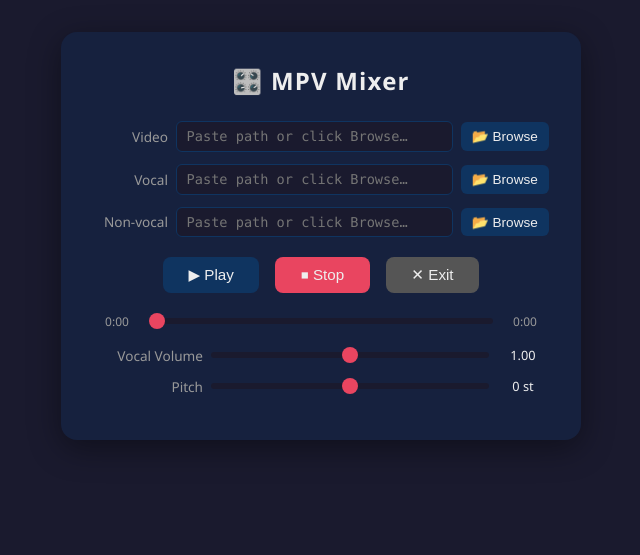
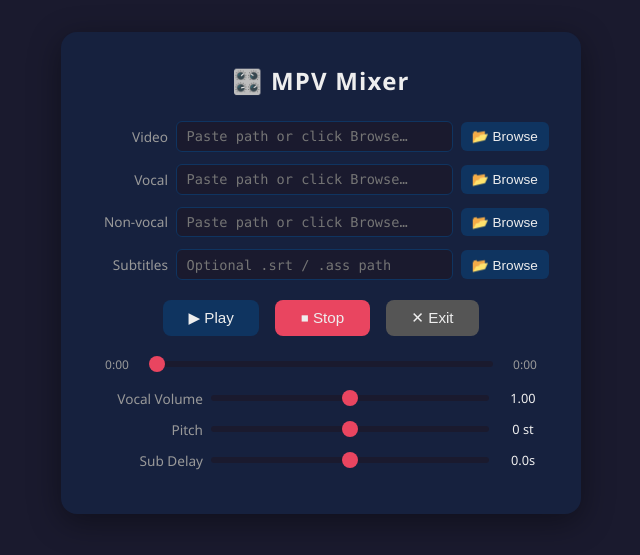
Before and after one commit to kagebarton/whisper2srt, a Flask app: page / in a window 1280 px wide. Shown: the top 555 px of the page, without its empty margins (319-959 px from the left). Run offline with Flask 3, Linux system fonts and the light colour scheme.

Commit message:
subtitle delay and QR code

```diff
--- a/mpv/app.py
+++ b/mpv/app.py
@@ -1,5 +1,6 @@
 import os
 import json
+import signal
 import subprocess
 import socket
 import threading
@@ -12,6 +13,7 @@ app = Flask(__name__)
 # ── State ──────────────────────────────────────────────────────────────────────
 IPC_SOCKET = "/tmp/mpv-socket"
 NONVOCAL_VOL = 1.0  # fixed
+QR_CODE = os.path.join(os.path.dirname(os.path.abspath(__file__)), "qrcode.png")
 
 def semitones_to_pitch(st):
     """Convert semitone offset to MPV rubberband pitch multiplier."""
@@ -21,6 +23,8 @@ state = {
     "video_path": None,
     "vocal_path": None,
     "nonvocal_path": None,
+    "subtitle_path": None,
+    "subtitle_delay": 0.0,       # seconds, positive = delay, negative = advance
     "vocal_volume": 1.0,
     "semitones": 0,            # -6 to +6, mapped to pitch via 2^(st/12)
     "playing": False,
@@ -36,8 +40,12 @@ poll_stop = threading.Event()
 # ── Helpers ────────────────────────────────────────────────────────────────────
 
 def build_filter_complex(vocal_vol, pitch):
-    """Rebuild the lavfi-complex string with per-track rubberband settings."""
+    """Rebuild the lavfi-complex string with per-track rubberband settings and QR overlay."""
     return (
+        # QR code overlay: loop the single-frame PNG and overlay on video
+        f'movie={QR_CODE},loop=loop=-1:size=1[qr];'
+        f'[vid1][qr]overlay=0:0[vo];'
+        # Vocal stem: volume + pitch shift (formant-preserved for voice)
         f'[aid2]volume@vocalvol={vocal_vol},'
         f'rubberband@vocalrb=pitch={pitch}'
         f':window=long'
@@ -47,6 +55,7 @@ def build_filter_complex(vocal_vol, pitch):
         f':formant=preserved'
         f':channels=together'
         f'[vocal];'
+        # Non-vocal stem: fixed volume + pitch shift (formant-shifted for instruments)
         f'[aid3]volume@nonvocalvol={NONVOCAL_VOL},'
         f'rubberband@nonvocalrb=pitch={pitch}'
         f':window=standard'
@@ -87,6 +96,8 @@ def launch_mpv():
         f'--input-ipc-server={IPC_SOCKET}',
         "--no-terminal",
     ]
+    if state["subtitle_path"]:
+        cmd.insert(2, f'--sub-file={state["subtitle_path"]}')
     mpv_proc = subprocess.Popen(cmd, stdout=subprocess.DEVNULL, stderr=subprocess.DEVNULL)
     # give MPV a moment to create the socket
     time.sleep(0.5)
@@ -111,8 +122,16 @@ def stop_mpv():
 
 
 def poll_position():
-    """Periodically query MPV for time-pos and duration."""
+    """Periodically query MPV for time-pos and duration. Clears playing state if MPV exits."""
     while not poll_stop.is_set():
+        # If MPV exited naturally (song ended), reset state
+        if mpv_proc is not None and mpv_proc.poll() is not None:
+            state["playing"] = False
+            state["position"] = 0.0
+            state["duration"] = 0.0
+            poll_stop.set()
+            break
+
         try:
             with socket.socket(socket.AF_UNIX, socket.SOCK_STREAM) as s:
                 s.connect(IPC_SOCKET)
@@ -154,6 +173,7 @@ def set_files():
     state["video_path"] = data.get("video")
     state["vocal_path"] = data.get("vocal")
     state["nonvocal_path"] = data.get("nonvocal")
+    state["subtitle_path"] = data.get("subtitle")
     return jsonify({"ok": True})
 
 
@@ -168,6 +188,8 @@ def play():
     state["playing"] = True
     poll_stop.clear()
     global poll_thread
+    if poll_thread is not None:
+        poll_thread.join(timeout=1)
     poll_thread = threading.Thread(target=poll_position, daemon=True)
     poll_thread.start()
     return jsonify({"ok": True})
@@ -201,8 +223,6 @@ def exit_app():
         func()
     else:
         # Fallback for Werkzeug >= 2.1 (shutdown removed)
-        import signal
-        import os
         os.kill(os.getpid(), signal.SIGINT)
     return jsonify({"ok": True})
 
@@ -235,6 +255,16 @@ def set_pitch():
     return jsonify({"ok": True})
 
 
+@app.route("/api/sub_delay", methods=["POST"])
+def set_sub_delay():
+    """Set subtitle delay in seconds (positive = delay, negative = advance)."""
+    delay = request.json.get("delay", 0)
+    state["subtitle_delay"] = float(delay)
+    if state["playing"]:
+        send_mpv_command({"command": ["set_property", "sub-delay", float(delay)]})
+    return jsonify({"ok": True})
+
+
 @app.route("/api/status", methods=["GET"])
 def status():
     return jsonify({
@@ -243,6 +273,7 @@ def status():
         "duration": state["duration"],
         "vocal_volume": state["vocal_volume"],
         "semitones": state["semitones"],
+        "subtitle_delay": state["subtitle_delay"],
     })
 
 
--- a/mpv/templates/index.html
+++ b/mpv/templates/index.html
@@ -280,6 +280,11 @@
     <input type="text" id="nonvocalPath" placeholder="Paste path or click Browse…" value="{{ state.nonvocal_path or '' }}">
     <button onclick="openBrowser('nonvocal')">📂 Browse</button>
   </div>
+  <div class="file-row">
+    <label>Subtitles</label>
+    <input type="text" id="subtitlePath" placeholder="Optional .srt / .ass path" value="{{ state.subtitle_path or '' }}">
+    <button onclick="openBrowser('subtitle')">📂 Browse</button>
+  </div>
 
   <!-- Transport -->
   <div class="transport">
@@ -308,6 +313,13 @@
     <input type="range" id="pitchSlider" min="-6" max="6" step="1" value="{{ state.semitones }}">
     <span class="val" id="pitchVal">{{ '%+d st' % state.semitones if state.semitones else '0 st' }}</span>
   </div>
+
+  <!-- Subtitle delay -->
+  <div class="slider-row">
+    <label>Sub Delay</label>
+    <input type="range" id="subDelaySlider" min="-5000" max="5000" step="50" value="{{ (state.subtitle_delay * 1000) | int }}">
+    <span class="val" id="subDelayVal">{{ '%+.1fs' % state.subtitle_delay if state.subtitle_delay else '0.0s' }}</span>
+  </div>
 </div>
 
 <!-- File browser modal -->
@@ -332,6 +344,7 @@
     video: document.getElementById('videoPath').value || null,
     vocal: document.getElementById('vocalPath').value || null,
     nonvocal: document.getElementById('nonvocalPath').value || null,
+    subtitle: document.getElementById('subtitlePath').value || null,
   };
   let playing = document.getElementById('playPauseBtn').textContent.includes('Pause');
   let seeking = false;
@@ -346,7 +359,7 @@
   let browseEntries = [];        // current directory entries
 
   // ── Text fields → send paths on change ─────────────────
-  ['video', 'vocal', 'nonvocal'].forEach(kind => {
+  ['video', 'vocal', 'nonvocal', 'subtitle'].forEach(kind => {
     const el = document.getElementById(kind + 'Path');
     el.addEventListener('change', () => {
       files[kind] = el.value.trim() || null;
@@ -416,11 +429,10 @@
     browseEntries.forEach((entry, i) => {
       const icon = entry.is_dir ? '📁' : '📄';
       const iconClass = entry.is_dir ? 'icon dir' : 'icon';
-      const cls = entry.is_dir ? '' : '' ;
       const clickHandler = entry.is_dir
         ? `onclick="navigateTo('${escapeAttr(entry.path)}')"`
         : `onclick="selectFile('${escapeAttr(entry.path)}', this)"`;
-      html += `<div class="entry ${cls}" data-idx="${i}" ${clickHandler}>
+      html += `<div class="entry" data-idx="${i}" ${clickHandler}>
         <span class="${iconClass}">${icon}</span>
         <span class="name">${escapeHtml(entry.name)}</span>
       </div>`;
@@ -545,6 +557,24 @@
     });
   });
 
+  // ── Subtitle delay ─────────────────────────────────────
+  const subDelaySlider = document.getElementById('subDelaySlider');
+  function fmtDelay(ms) {
+    const s = ms / 1000;
+    return `${s >= 0 ? '+' : ''}${s.toFixed(1)}s`;
+  }
+  subDelaySlider.addEventListener('input', () => {
+    document.getElementById('subDelayVal').textContent = fmtDelay(parseInt(subDelaySlider.value));
+  });
+  subDelaySlider.addEventListener('change', () => {
+    const delaySec = parseInt(subDelaySlider.value) / 1000;
+    fetch('/api/sub_delay', {
+      method: 'POST',
+      headers: { 'Content-Type': 'application/json' },
+      body: JSON.stringify({ delay: delaySec }),
+    });
+  });
+
   // ── Polling for position ───────────────────────────────
   let state = { position: 0, duration: 0 };
 
```
